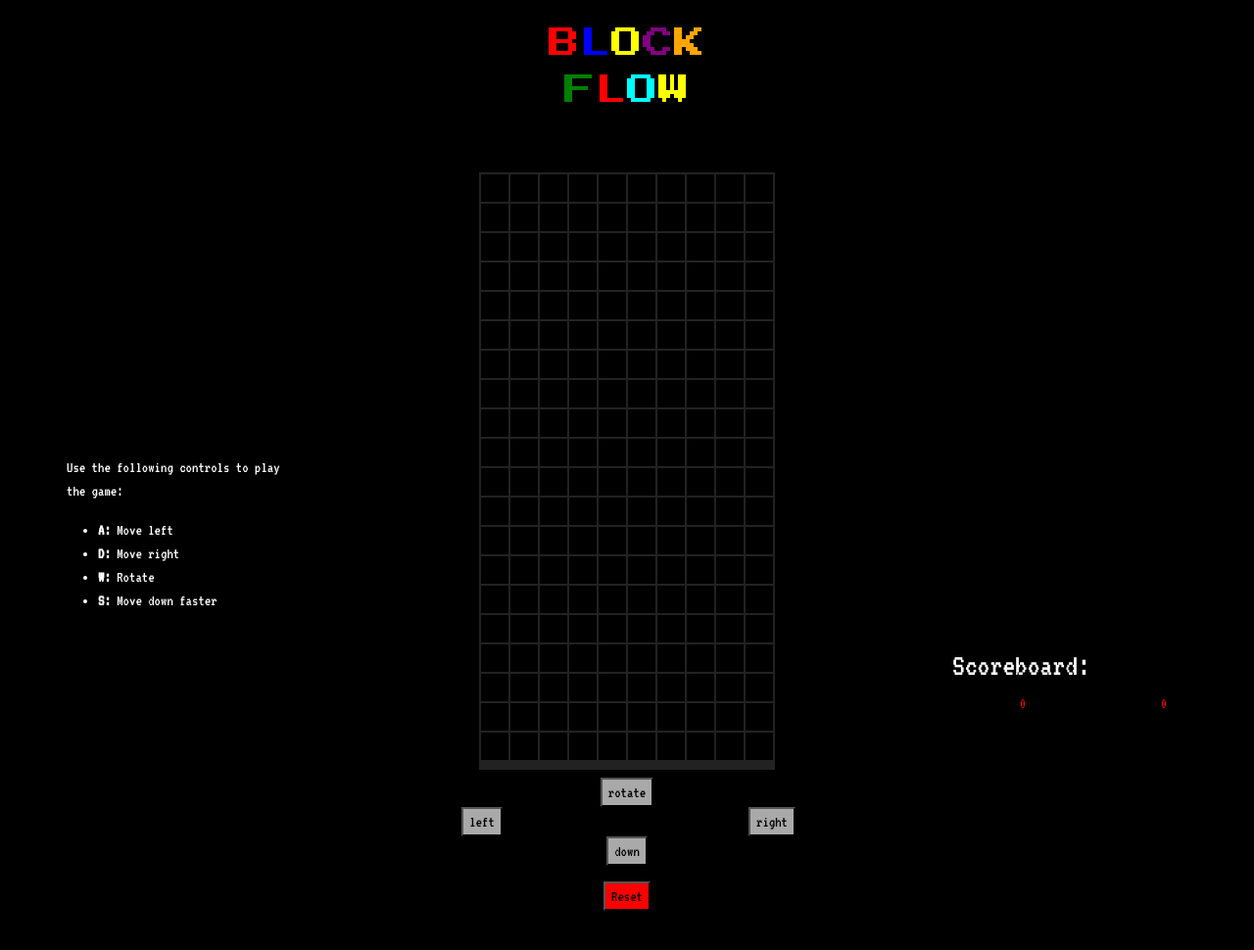
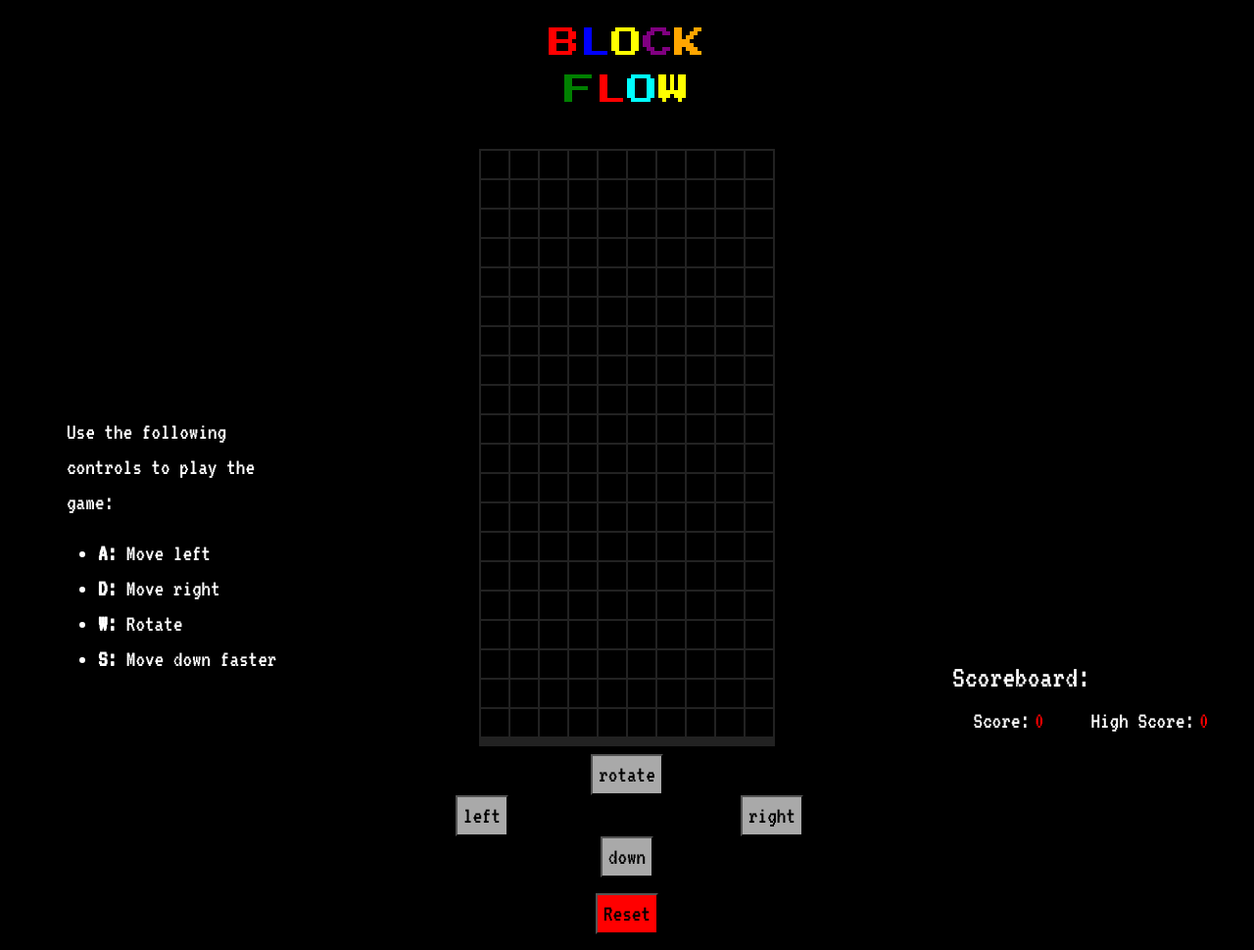
Before and after one commit to TomFearn/Block-Flow, a plain HTML site: page index.html in a window 1280 px wide. Shown: the whole page at 98% size. Before the commit the page ends 946 px from the top, so only its background shows below. Drawn offline with nearby package versions, Linux system fonts and the light colour scheme.

Commit message:
style gameover button and ajust font sizes

```diff
--- a/assets/css/style.css
+++ b/assets/css/style.css
@@ -12,6 +12,7 @@
 body {
     min-height: 100vh;
     font-family: 'VT323', monospace;
+    font-size: 1.5rem;
 }
 
 .row{
@@ -117,6 +118,12 @@ body{
 
 
 /* gameover styles */
+#gameOverMessage{
+    position: absolute;
+    font-size: 4rem;
+    top: 50vh;
+}
+
 .gameover-off {
     visibility: hidden;
 }
@@ -129,9 +136,13 @@ body{
 
 
 /* score board styles */
-#score-board{
+#scoreboard{
     color: white;
     padding-right: 20px;
+}
+
+#scoreboard p{
+    padding-right: 5px;
 }
 
 .score{
@@ -191,7 +202,7 @@ body{
         position: absolute;
     }
 
-    #score-board{
+    #scoreboard{
         padding-bottom: 200px;
     }
 }
--- a/index.html
+++ b/index.html
@@ -86,14 +86,14 @@
                     </div>
                 </div>
             </section>
-            <section class="mt-2 col-12 col-md-3 d-flex justify-content-end flex-column" id="score-board">
+            <section class="mt-2 col-12 col-md-3 d-flex justify-content-end flex-column" id="scoreboard">
                 <h2>Scoreboard:</h2>
                 <div class="d-flex justify-content-around">
                     <div class="d-flex justify-content-center">
-                        <p class="score player-score">0</p>
+                        <p>Score: </p><p class="score player-score">0</p>
                     </div>
                     <div class="d-flex justify-content-center">
-                        <p class="score high-score">0</p>
+                        <p>High Score:</p><p class="score high-score">0</p>
                     </div>
                 </div>
             </section>
```
